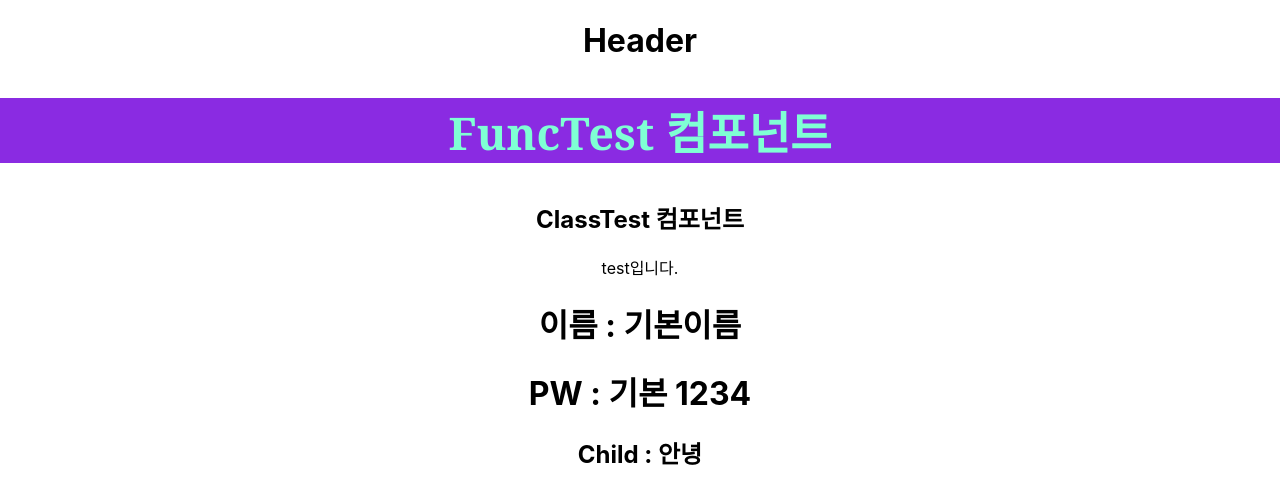
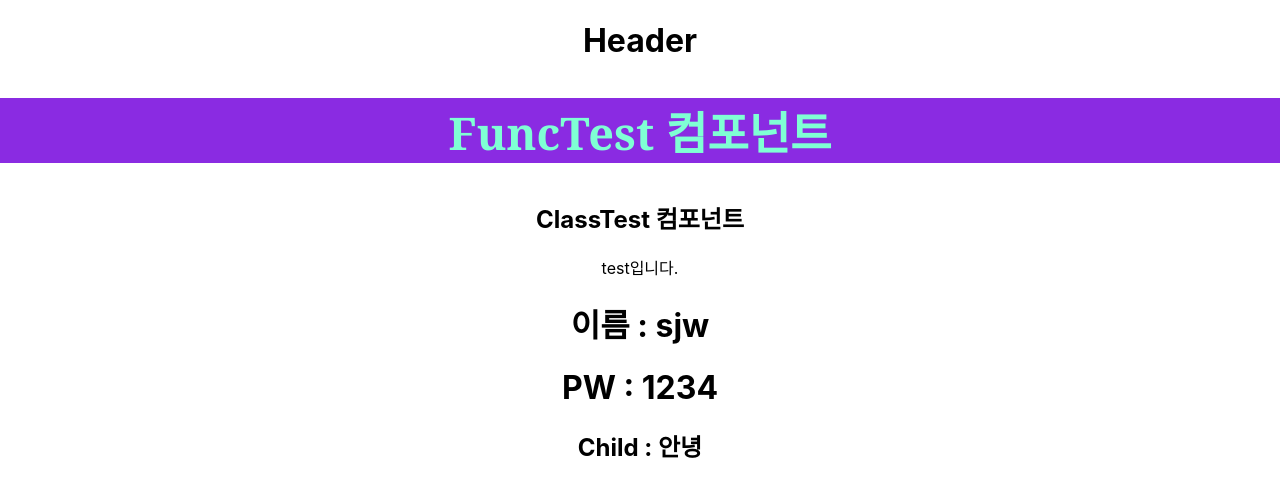
Before and after one commit to jurwon/ReactPractice, a React (Create React App) app in the folder ch3-test/: page / in a window 1280 px wide. Shown: the top 504 px of the page. Built offline with nearby package versions, Linux system fonts and the light colour scheme.

Commit message:
props type확인 준비작업

```diff
--- a/ch3-test/src/App.js
+++ b/ch3-test/src/App.js
@@ -4,14 +4,7 @@ import FuncTest from "./Component/FuncTest";
 import ClassTest from "./Component/ClassTest";
 import Test from "./Component/test";
 import MyComp from "./Component/MyComp";
-
-const Header = () => {
-  return (
-    <header>
-      <h1>Header</h1>
-    </header>
-  );
-};
+import Header from "./Component/Header";
 
 function App() {
   return (
@@ -22,7 +15,9 @@ function App() {
       <Test />
       {/* 자식컴포넌트에게 props.name전달 */}
       {/* <MyComp name="sjw" pw="1234" /> */}
-      <MyComp>안녕</MyComp>
+      <MyComp name="sjw" pw="1234">
+        안녕
+      </MyComp>
     </div>
   );
 }
--- /dev/null
+++ b/ch3-test/src/Component/Header.js
@@ -0,0 +1,11 @@
+import React from "react";
+
+const Header = () => {
+  return (
+    <header>
+      <h1>Header</h1>
+    </header>
+  );
+};
+
+export default Header;
--- a/ch3-test/src/Component/MyComp.js
+++ b/ch3-test/src/Component/MyComp.js
@@ -1,13 +1,25 @@
 import React from "react";
+import PropTypes from "prop-types";
 
 //자식 컴포넌트
 //부모로부터 받은 props속성 이용하는 입장(읽기전용)
-const MyComp = (props) => {
+// const MyComp = (props) => {
+//   const { name, pw, children } = props;
+//   return (
+//     <div>
+//       <h1>이름 : {name}</h1>
+//       <h1>PW : {pw}</h1>
+//       <h2>Child : {children}</h2>
+//     </div>
+//   );
+// };
+
+const MyComp = ({ name, pw, children }) => {
   return (
     <div>
-      <h1>이름 : {props.name}</h1>
-      <h1>PW : {props.pw}</h1>
-      <h2>Child : {props.children}</h2>
+      <h1>이름 : {name}</h1>
+      <h1>PW : {pw}</h1>
+      <h2>Child : {children}</h2>
     </div>
   );
 };
@@ -18,4 +30,10 @@ MyComp.defaultProps = {
   pw: "기본 1234",
 };
 
+//props의 type확인
+MyComp.prototype = {
+  name: PropTypes.string,
+  pw: PropTypes.string,
+};
+
 export default MyComp;
```
Also changed, not shown: ch3-test/src/Component/Footer.js (added, +11 -0 lines).
